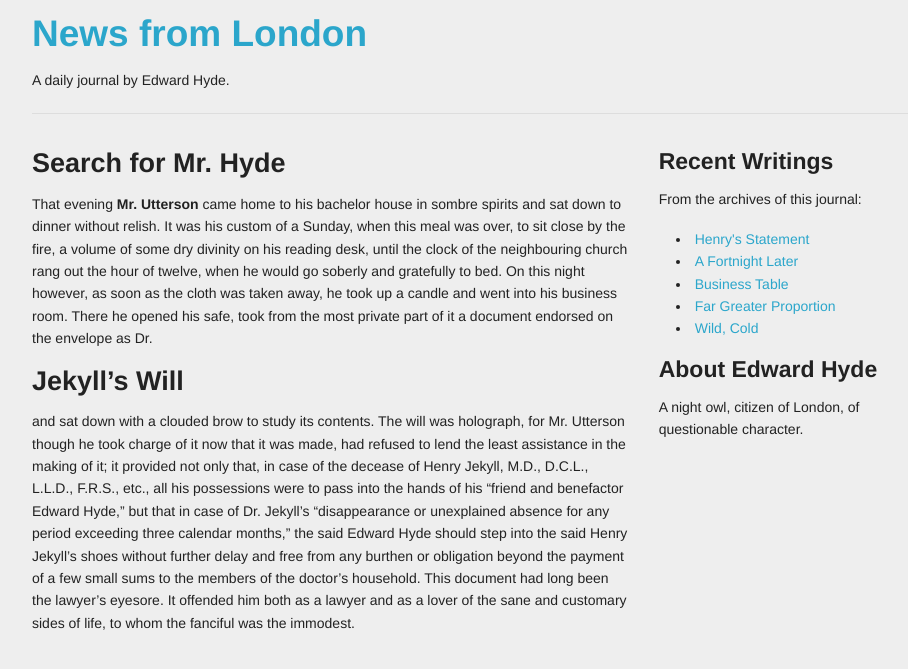
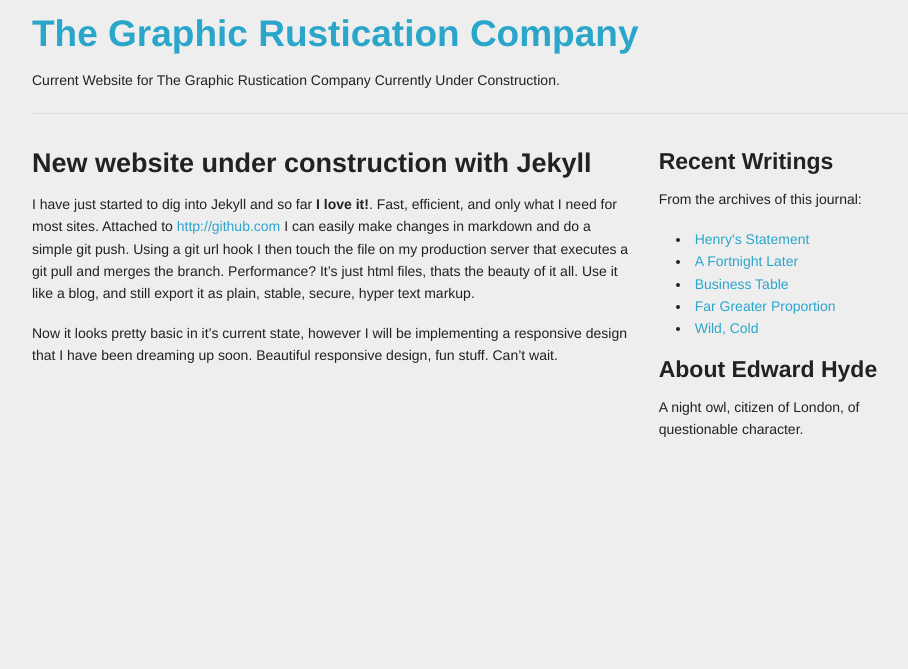
Before and after one commit to TomasPonce/grc-jekyll-blog, a Jekyll site: the page built from _posts/1880-09-01-search-for-mr-hyde.markdown, in a window 1280 px wide. Shown: the top 669 px of the page, without its empty margins (153-1061 px from the left). Built offline with Jekyll 4.4.1, drawn with Linux system fonts in a browser that asks for light colours; nearby versions of some CDN libraries; library files that are not in the unit come from our copies; Markdown is read by kramdown in place of the engine named in the settings.

Commit message:
Changes to posts

```diff
--- a/_config.yml
+++ b/_config.yml
@@ -1,5 +1,5 @@
-site_name: 'News from London'
-site_url: 'http://london-news.demo'
+site_name: 'The Graphic Rustication Company'
+site_url: 'http://graphicrustication.com'
 markdown: rdiscount
 rdiscount:
     extensions: [smart]
--- a/_layouts/default.html
+++ b/_layouts/default.html
@@ -36,7 +36,7 @@
   <div class="row">
     <div class="twelve columns">
       <h2><a href="/">{{site.site_name}}</a></h2>
-      <p>A daily journal by Edward Hyde.</p>
+      <p>Current Website for The Graphic Rustication Company Currently Under Construction.</p>
       <hr />
     </div>
   </div>
--- a/_posts/1880-09-01-search-for-mr-hyde.markdown
+++ b/_posts/1880-09-01-search-for-mr-hyde.markdown
@@ -1,10 +1,9 @@
 ---
 layout: post
-title: "Search for Mr. Hyde"
-date: September 1, 1880
+title: "New website under construction with Jekyll"
+date: November 16, 2012
 ---
 
-That evening **Mr. Utterson** came home to his bachelor house in sombre spirits and sat down to dinner without relish. It was his custom of a Sunday, when this meal was over, to sit close by the fire, a volume of some dry divinity on his reading desk, until the clock of the neighbouring church rang out the hour of twelve, when he would go soberly and gratefully to bed. On this night however, as soon as the cloth was taken away, he took up a candle and went into his business room. There he opened his safe, took from the most private part of it a document endorsed on the envelope as Dr.
+I have just started to dig into Jekyll and so far **I love it!**. Fast, efficient, and only what I need for most sites. Attached to [http://github.com](My Github Account) I can easily make changes in markdown and do a simple git push. Using a git url hook I then touch the file on my production server that executes a git pull and merges the branch. Performance? It's just html files, thats the beauty of it all. Use it like a blog, and still export it as plain, stable, secure, hyper text markup.
 
-###Jekyll's Will
-and sat down with a clouded brow to study its contents. The will was holograph, for Mr. Utterson though he took charge of it now that it was made, had refused to lend the least assistance in the making of it; it provided not only that, in case of the decease of Henry Jekyll, M.D., D.C.L., L.L.D., F.R.S., etc., all his possessions were to pass into the hands of his "friend and benefactor Edward Hyde," but that in case of Dr. Jekyll's "disappearance or unexplained absence for any period exceeding three calendar months," the said Edward Hyde should step into the said Henry Jekyll's shoes without further delay and free from any burthen or obligation beyond the payment of a few small sums to the members of the doctor's household. This document had long been the lawyer's eyesore. It offended him both as a lawyer and as a lover of the sane and customary sides of life, to whom the fanciful was the immodest.
+Now it looks pretty basic in it's current state, however I will be implementing a responsive design that I have been dreaming up soon. Beautiful responsive design, fun stuff. Can't wait.
```
